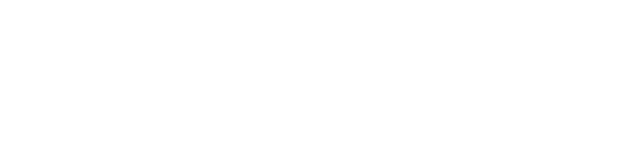
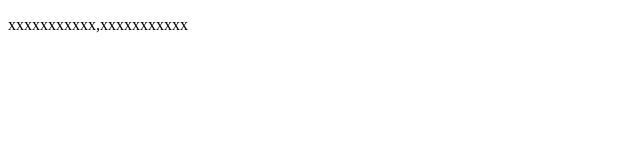
Before and after one commit to rafaelgutierrez/test_git, a plain HTML site: page index.html in a window 1280 px wide. Shown: the whole page, without its empty margins (0-640 px from the left). Drawn offline with Linux system fonts and the light colour scheme.

Commit message:
Segunda adicion

```diff
--- a/index.html
+++ b/index.html
@@ -6,7 +6,15 @@
     <meta name="viewport" content="width=device-width, initial-scale=1.0">
     <title>git vs code</title>
 </head>
+
 <body>
+    <!--Div CONTENEDOR 1-->
+    <div class="container">
+        <div class="row">
+            <p> xxxxxxxxxxx,xxxxxxxxxxx
+        </div>
+    </div>
+
 
 </body>
 </html>
```
